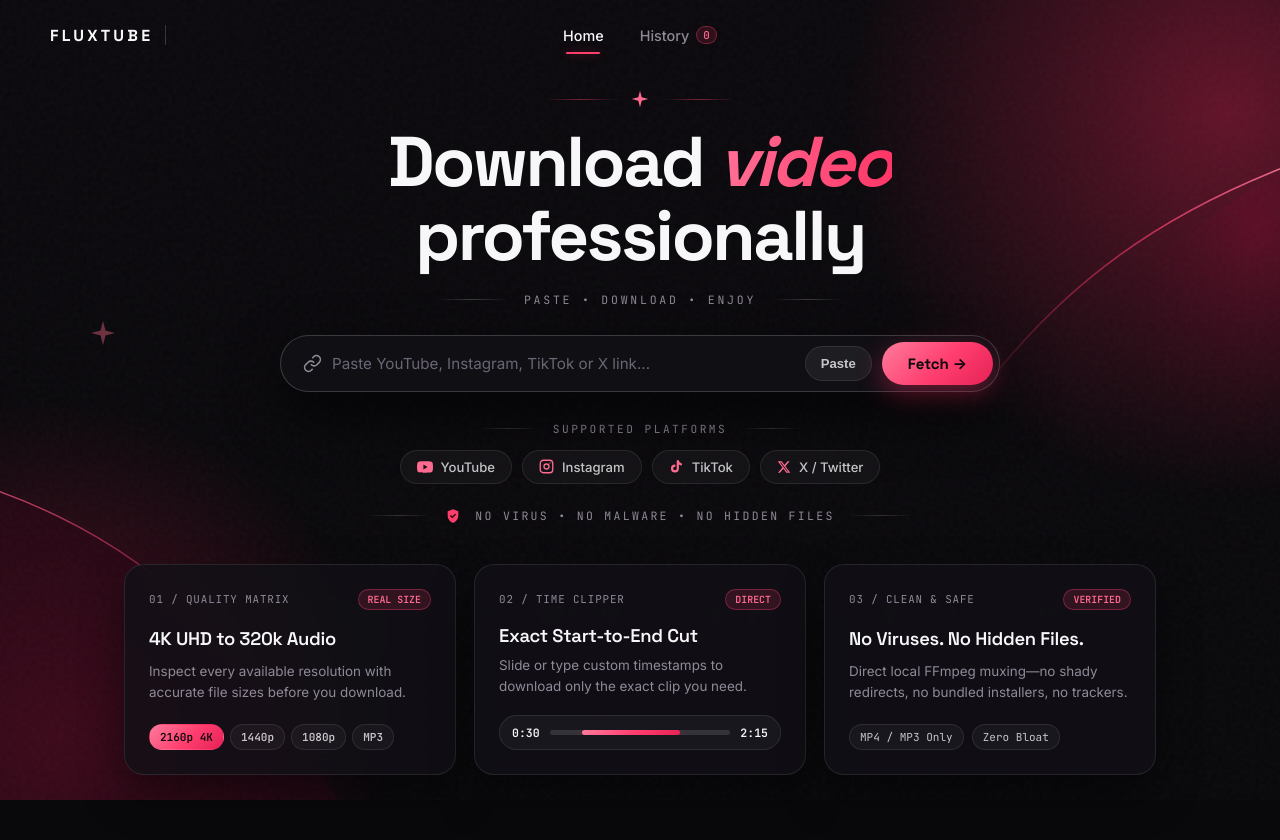
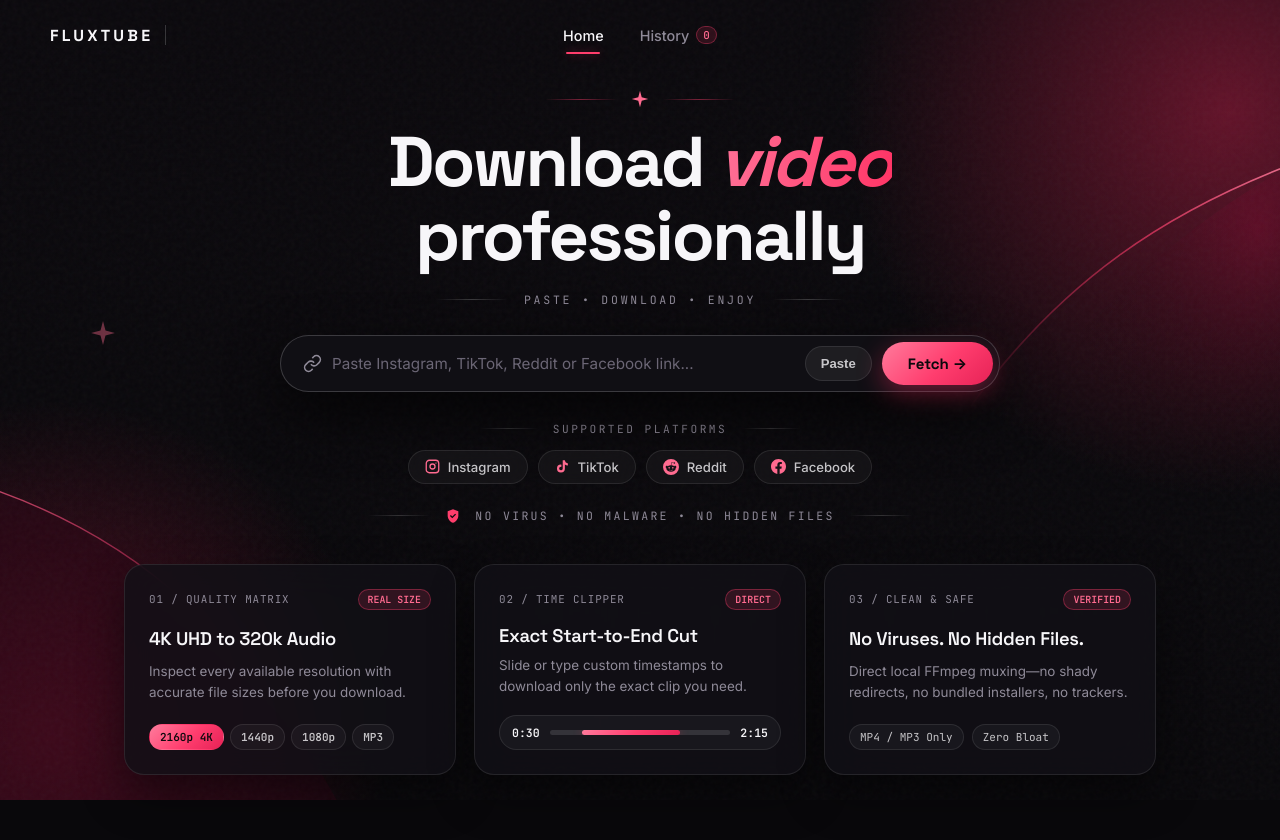
Before and after one commit to darshnav2008/fluxtube, a Flask app: page / in a window 1280 px wide. Shown: the top 840 px of the page. Run offline with Flask 3, Linux system fonts and the light colour scheme; some libraries are stand-ins or nearby versions.

Commit message:
Focus FLUXTUBE on Instagram, TikTok, Reddit and Facebook

```diff
--- a/app.py
+++ b/app.py
@@ -64,10 +64,10 @@ def detect_platform(url: str) -> str:
         return "Instagram"
     if "tiktok.com" in u:
         return "TikTok"
-    if "twitter.com" in u or "x.com" in u:
-        return "X / Twitter"
-    if is_youtube_url(u):
-        return "YouTube"
+    if "reddit.com" in u or "redd.it" in u:
+        return "Reddit"
+    if "facebook.com" in u or "fb.watch" in u or "fb.com" in u:
+        return "Facebook"
     return "Video Link"
 
 
@@ -334,35 +334,21 @@ def get_info():
     data = request.get_json(silent=True) or {}
     url = (data.get("url") or "").strip()
     if not url:
-        return jsonify({"error": "Please paste a valid YouTube, Instagram, TikTok, or X link."}), 400
+        return jsonify({"error": "Please paste a valid Instagram, TikTok, Reddit, or Facebook link."}), 400
+    if is_youtube_url(url):
+        return jsonify({"error": "YouTube is not supported. Please paste an Instagram, TikTok, Reddit, or Facebook video link."}), 400
 
-    strategies = YT_CLIENT_STRATEGIES if is_youtube_url(url) else [None]
-    info = None
-    last_err = None
-    winning_clients = None
-
-    for clients in strategies:
-        ydl_opts = build_base_ydl_opts(clients)
-        ydl_opts["skip_download"] = True
-        try:
-            with yt_dlp.YoutubeDL(ydl_opts) as ydl:
-                extracted = ydl.extract_info(url, download=False)
-            if extracted:
-                info = extracted
-                winning_clients = clients
-                break
-        except Exception as exc:
-            last_err = str(exc)
-            continue
+    ydl_opts = build_base_ydl_opts(None)
+    ydl_opts["skip_download"] = True
+    try:
+        with yt_dlp.YoutubeDL(ydl_opts) as ydl:
+            info = ydl.extract_info(url, download=False)
+    except Exception as exc:
+        return jsonify({"error": f"Could not fetch video info: {str(exc)}"}), 400
 
     if not info:
-        msg = last_err or "Could not fetch video metadata."
-        if "confirm you" in msg.lower() and "bot" in msg.lower():
-            msg = (
-                "YouTube temporarily blocked this cloud server's IP across all clients. "
-                "Try again in a moment, or test with an Instagram / TikTok / X link."
-            )
-        return jsonify({"error": msg}), 400
+        return jsonify({"error": "Could not fetch video metadata."}), 404
+    winning_clients = None
 
     webpage_url = info.get("webpage_url") or url
     CLIENT_CACHE[webpage_url] = winning_clients
--- a/static/app.js
+++ b/static/app.js
@@ -242,7 +242,7 @@ async function inspectUrl(url) {
     });
     const data = await res.json();
     if (!res.ok) {
-      showError(data.error || "Failed to fetch this YouTube link.");
+      showError(data.error || "Failed to fetch this video link.");
       return;
     }
 
--- a/templates/index.html
+++ b/templates/index.html
@@ -92,7 +92,7 @@
             type="url"
             id="urlInput"
             class="command-input"
-            placeholder="Paste YouTube, Instagram, TikTok or X link..."
+            placeholder="Paste Instagram, TikTok, Reddit or Facebook link..."
             autocomplete="off"
             required
           />
@@ -112,12 +112,6 @@
           <div class="section-hairline-label">Supported Platforms</div>
           <div class="platforms-logos">
             <span class="platform-chip">
-              <svg width="16" height="16" viewBox="0 0 24 24" fill="currentColor">
-                <path d="M23.5 6.2a3 3 0 0 0-2.1-2.1C19.5 3.5 12 3.5 12 3.5s-7.5 0-9.4.6A3 3 0 0 0 .5 6.2 31.4 31.4 0 0 0 0 12a31.4 31.4 0 0 0 .5 5.8 3 3 0 0 0 2.1 2.1c1.9.6 9.4.6 9.4.6s7.5 0 9.4-.6a3 3 0 0 0 2.1-2.1A31.4 31.4 0 0 0 24 12a31.4 31.4 0 0 0-.5-5.8zM9.6 15.6V8.4l6.3 3.6-6.3 3.6z"/>
-              </svg>
-              <span>YouTube</span>
-            </span>
-            <span class="platform-chip">
               <svg width="15" height="15" viewBox="0 0 24 24" fill="none" stroke="currentColor" stroke-width="2.1">
                 <rect x="2" y="2" width="20" height="20" rx="5"></rect>
                 <circle cx="12" cy="12" r="4"></circle>
@@ -132,10 +126,16 @@
               <span>TikTok</span>
             </span>
             <span class="platform-chip">
-              <svg width="14" height="14" viewBox="0 0 24 24" fill="currentColor">
-                <path d="M18.244 2.25h3.308l-7.227 8.26 8.502 11.24H16.17l-5.214-6.817L4.99 21.75H1.68l7.73-8.835L1.254 2.25H8.08l4.713 6.231zm-1.161 17.52h1.833L7.084 4.126H5.117z"/>
+              <svg width="16" height="16" viewBox="0 0 24 24" fill="currentColor">
+                <path d="M12 0A12 12 0 0 0 0 12a12 12 0 0 0 12 12 12 12 0 0 0 12-12A12 12 0 0 0 12 0zm5.01 4.744c.688 0 1.25.561 1.25 1.249a1.25 1.25 0 0 1-2.498.056l-2.597-.547-.8 3.747c1.824.07 3.48.632 4.674 1.488.308-.309.73-.491 1.207-.491.968 0 1.754.786 1.754 1.754 0 .716-.435 1.333-1.01 1.614a3.111 3.111 0 0 1 .042.52c0 2.694-3.13 4.87-7.004 4.87-3.874 0-7.004-2.176-7.004-4.87 0-.183.015-.366.043-.534A1.748 1.748 0 0 1 4.028 12c0-.968.786-1.754 1.754-1.754.463 0 .898.196 1.207.49 1.207-.883 2.878-1.43 4.744-1.487l.885-4.182a.342.342 0 0 1 .14-.197.35.35 0 0 1 .238-.042l2.906.617a1.214 1.214 0 0 1 1.108-.701zM9.25 12C8.561 12 8 12.562 8 13.25c0 .687.561 1.248 1.25 1.248.687 0 1.248-.561 1.248-1.249 0-.688-.561-1.249-1.249-1.249zm5.5 0c-.687 0-1.248.561-1.248 1.25 0 .687.561 1.248 1.249 1.248.688 0 1.249-.561 1.249-1.249 0-.687-.562-1.249-1.25-1.249zm-5.466 3.99a.327.327 0 0 0-.231.094.33.33 0 0 0 0 .463c.842.842 2.484.913 2.961.913.477 0 2.105-.056 2.961-.913a.361.361 0 0 0 .029-.463.33.33 0 0 0-.464 0c-.547.533-1.684.73-2.512.73-.828 0-1.979-.196-2.512-.73a.326.326 0 0 0-.232-.095z"/>
               </svg>
-              <span>X / Twitter</span>
+              <span>Reddit</span>
+            </span>
+            <span class="platform-chip">
+              <svg width="15" height="15" viewBox="0 0 24 24" fill="currentColor">
+                <path d="M24 12.073c0-6.627-5.373-12-12-12s-12 5.373-12 12c0 5.99 4.388 10.954 10.125 11.854v-8.385H7.078v-3.47h3.047V9.43c0-3.007 1.792-4.669 4.533-4.669 1.312 0 2.686.235 2.686.235v2.953H15.83c-1.491 0-1.956.925-1.956 1.874v2.25h3.328l-.532 3.47h-2.796v8.385C19.612 23.027 24 18.062 24 12.073z"/>
+              </svg>
+              <span>Facebook</span>
             </span>
           </div>
         </div>
@@ -199,7 +199,7 @@
           <div class="preview-media-wrap">
             <img id="videoThumb" class="preview-thumb" src="" alt="Video thumbnail" />
             <span class="duration-pill" id="videoDuration">0:00</span>
-            <span class="platform-pill-badge" id="videoPlatform">YouTube</span>
+            <span class="platform-pill-badge" id="videoPlatform">Video</span>
           </div>
 
           <h2 class="video-title" id="videoTitle">Video Title</h2>
@@ -294,6 +294,6 @@
   </aside>
   <div class="drawer-backdrop" id="drawerBackdrop" hidden></div>
 
-  <script src="/static/app.js?v=11"></script>
+  <script src="/static/app.js?v=14"></script>
 </body>
 </html>
```
